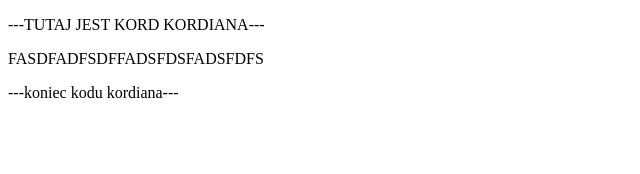
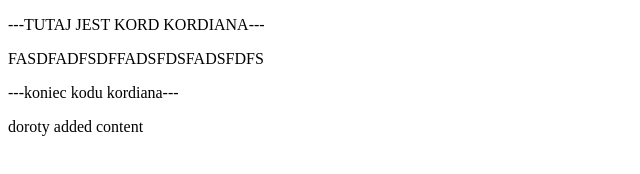
Before and after one commit to kordix/testowe, a plain HTML site: page index.html in a window 1280 px wide. Shown: the whole page, without its empty margins (0-640 px from the left). Drawn offline with Linux system fonts and the light colour scheme.

Commit message:
doroty-zmiany

```diff
--- a/index.html
+++ b/index.html
@@ -12,7 +12,7 @@
 
 
 
-
+<div>doroty added content</div>
 
 </body>
 </html>
```
